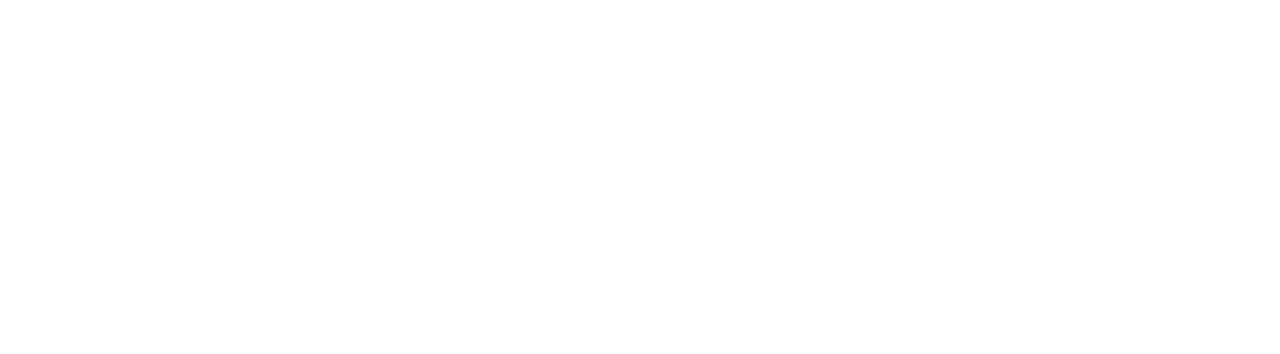
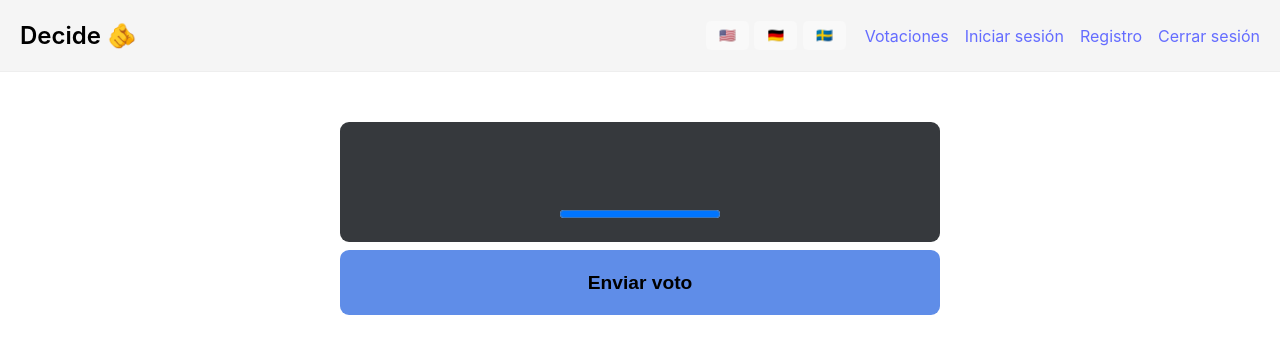
Before and after one commit to jvegax/decide-front, a React (Vite) app: page /visualizer in a window 1280 px wide. Before the commit this address had no page. Shown: the top 354 px of the page. Built offline with nearby package versions, Linux system fonts and the light colour scheme.

Commit message:
chore: avances en la visualización de resultados

```diff
--- a/src/App.tsx
+++ b/src/App.tsx
@@ -1,5 +1,5 @@
 import { BrowserRouter, Routes, Route } from "react-router-dom";
-import { Login, Logout, Register } from './components';
+import { Login, Logout, Register, Visualizer } from './components';
 import { Details, Home, Layout } from "./pages";
 
 
@@ -13,6 +13,7 @@
           <Route path="signup/" element={<Register />} />
           <Route path="votacion/:id" element={<Details />} />
           <Route path="logout/" element={<Logout />} />
+          <Route path="visualizer/" element={<Visualizer />} />
         </Route>
       </Routes>
     </BrowserRouter>
--- a/src/components/index.ts
+++ b/src/components/index.ts
@@ -4,3 +4,4 @@
 export { default as Login } from "./signin";
 export { default as Register } from "./signup";
 export { default as Logout } from "./logout";
+export { default as Visualizer } from "./visualizer";
--- /dev/null
+++ b/src/components/visualizer/index.tsx
@@ -0,0 +1,27 @@
+import { FC } from "react";
+import { Container, Description, Title, OptionContainer, Option, QuestionTitle, Button } from "./styles";
+import { Props } from "./types";
+import { useTranslation } from "react-i18next";
+
+const VotingDetails: FC<Props> = ({ votacion }) => {
+    const { t } = useTranslation();
+    return (
+    <>
+        <Container>
+            <Title>{votacion?.name}</Title>
+            <Title>{votacion?.id}</Title>
+            <Description>{votacion?.desc}</Description>
+            <QuestionTitle>{votacion?.question?.desc}</QuestionTitle>
+            <OptionContainer>
+                <progress value="60"/>
+                {votacion?.question?.options?.map((option) => (
+                    <Option>{option.option}</Option>
+                ))}
+            </OptionContainer>
+        </Container>
+        <Button>{t('submit_vote')}</Button>
+    </>
+    );
+};
+
+export default VotingDetails;
--- /dev/null
+++ b/src/components/visualizer/styles.ts
@@ -0,0 +1,68 @@
+import styled from "styled-components";
+
+export const Container = styled.div`
+  display: flex;
+  flex-direction: column;
+  align-items: center;
+  width: 100%;
+  max-width: 600px;
+  padding: 20px;
+  color: #fff;
+  border-radius: 9px;
+  gap: 1em;
+  background-color: #36393d;
+`;
+
+export const Title = styled.h1`
+  font-size: 1.8em;
+  line-height: 1.2em;
+`;
+
+export const Description = styled.p``;
+
+export const QuestionTitle = styled.h3``;
+
+export const OptionContainer = styled.div`
+  display: flex;
+  flex-direction: column;
+  align-items: center;
+  justify-content: center;
+  width: 100%;
+`;
+
+export const Option = styled.p`
+  display: flex;
+  align-items: center;
+  justify-content: center;
+  padding: 4px;
+  border-radius: 9px;
+  background-color: #151618;
+  margin-top: 8px;
+  cursor: pointer;
+  &:hover {
+    background-color: #fff;
+    color: #000;
+    border: 1px solid #000;
+  }
+  width: 100%;
+`;
+
+export const Button = styled.button`
+  display: flex;
+  align-items: center;
+  justify-content: center;
+  width: 100%;
+  max-width: 600px;
+  height: 65px;
+  border-radius: 9px;
+  background-color: #5f8de8;
+  padding: 20px;
+  margin-top: 8px;
+  border: none;
+  cursor: pointer;
+  &:hover {
+    background-color: #4677d8;
+  }
+  font-size: 1.2em;
+  font-weight: 600;
+`;
--- /dev/null
+++ b/src/components/visualizer/types.ts
@@ -0,0 +1,17 @@
+export type Props = {
+    votacion?: Votacion;
+}
+
+export type Votacion = {
+    id?: string;
+    name?: string;
+    desc?: string;
+    question?: {
+        desc?: string;
+
+        options?: {
+            number?: number;
+            option?: string;
+        }[];
+    }
+}
```
